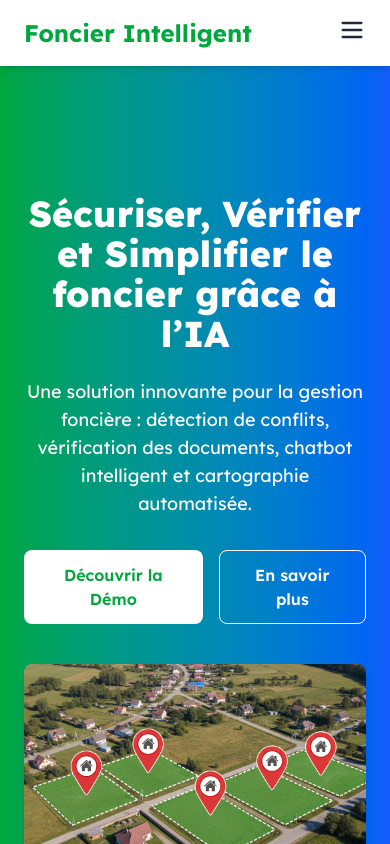
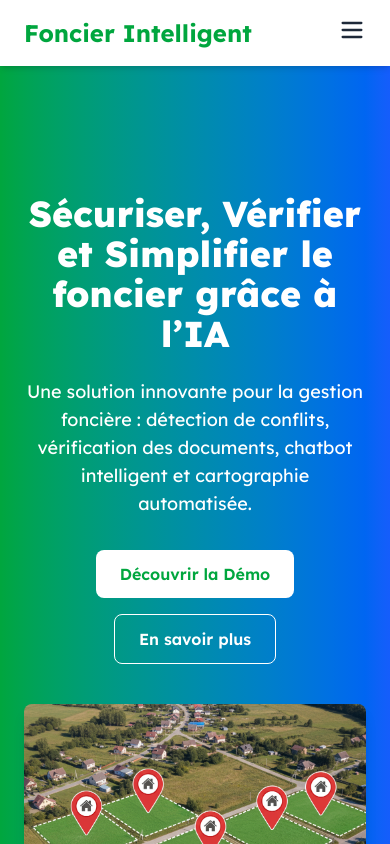
Before and after one commit to faridev18/hackathon-ia-2025-front, a React (Vite) app: page / in a window 390 px wide. Shown: the top 844 px of the page. Built offline with nearby package versions, Linux system fonts and the light colour scheme.

Commit message:
flex-wrap

```diff
--- a/src/pages/Home.jsx
+++ b/src/pages/Home.jsx
@@ -68,7 +68,7 @@ export default function Home() {
                             <p className="mb-8 text-lg">
                                 Une solution innovante pour la gestion foncière : détection de conflits, vérification des documents, chatbot intelligent et cartographie automatisée.
                             </p>
-                            <div className="flex justify-center md:justify-start gap-4">
+                            <div className="flex flex-wrap justify-center md:justify-start gap-4">
                                 <button className="bg-white text-green-600 px-6 py-3 rounded-lg font-semibold hover:bg-gray-100">
                                     Découvrir la Démo
                                 </button>
```
